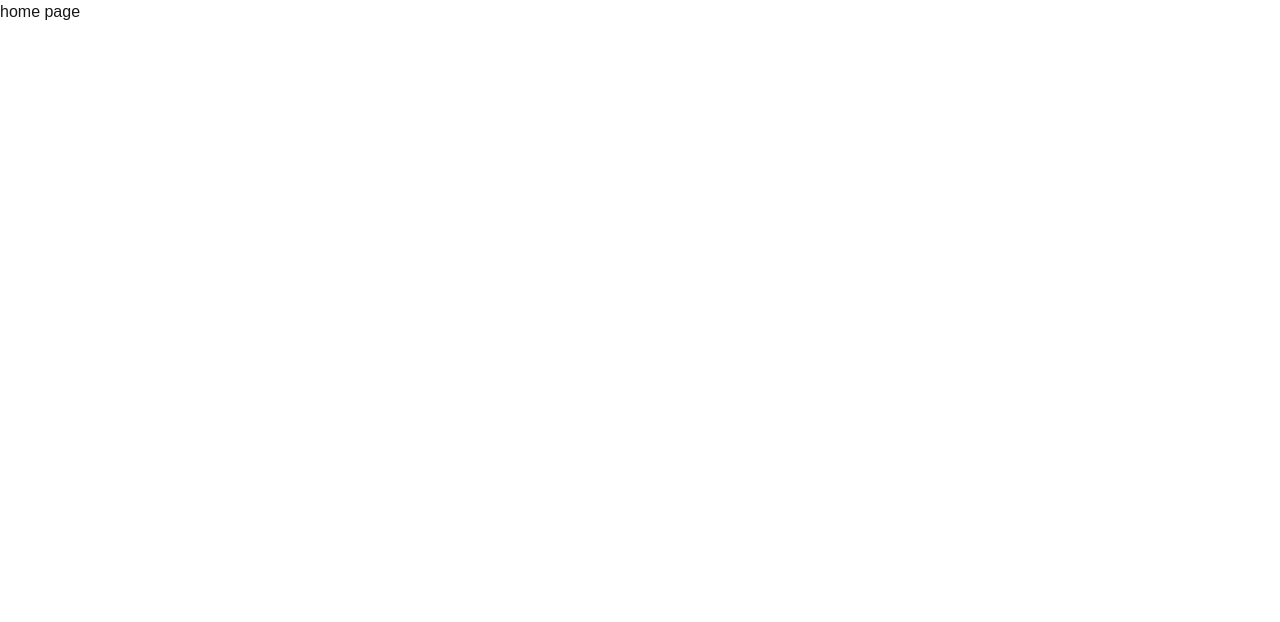
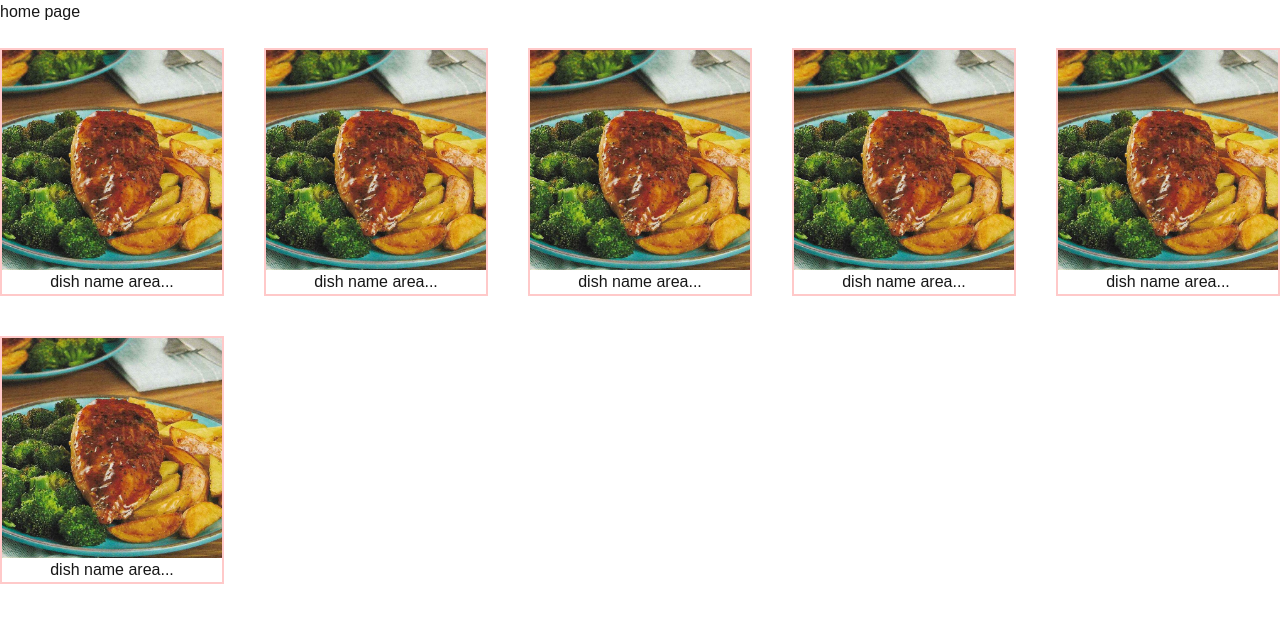
Before and after one commit to QixiaoLiu0/Ingredio, a Next.js app: page / in a window 1280 px wide. Shown: the top 622 px of the page. Built offline with nearby package versions, Linux system fonts and the light colour scheme.

Commit message:
feat: DishCard (#1)

```diff
--- a/src/app/(home)/page.js
+++ b/src/app/(home)/page.js
@@ -1,7 +1,18 @@
+import DishCard from "@/components/DishCard";
+
 export default function Page() {
   return (
     <main>
       <h1>home page</h1>
+      <br />
+      <div className="grid grid-cols-5 gap-10">
+        <DishCard />
+        <DishCard />
+        <DishCard />
+        <DishCard />
+        <DishCard />
+        <DishCard />
+      </div>
     </main>
   );
 }
--- /dev/null
+++ b/src/components/DishCard.js
@@ -0,0 +1,21 @@
+import Link from "next/link";
+
+export default function DishCard({ imgUrl, dishName }) {
+  return (
+    <Link
+      href="#"
+      className="border-2 border-red-200 aspect-ratio: 1 / 1 overflow-hidden "
+    >
+      <div className="h-[90%] w-full">
+        <img
+          className="w-full h-full object-fit: cover"
+          src={imgUrl || "/kvbotn1581012881.jpg"}
+          alt={dishName || "placeholder"}
+        />
+      </div>
+      <div className="h-[10%] flex items-center justify-center">
+        <h2>{dishName || "dish name area..."}</h2>
+      </div>
+    </Link>
+  );
+}
```
Also changed, not shown: public/kvbotn1581012881.jpg (added).
